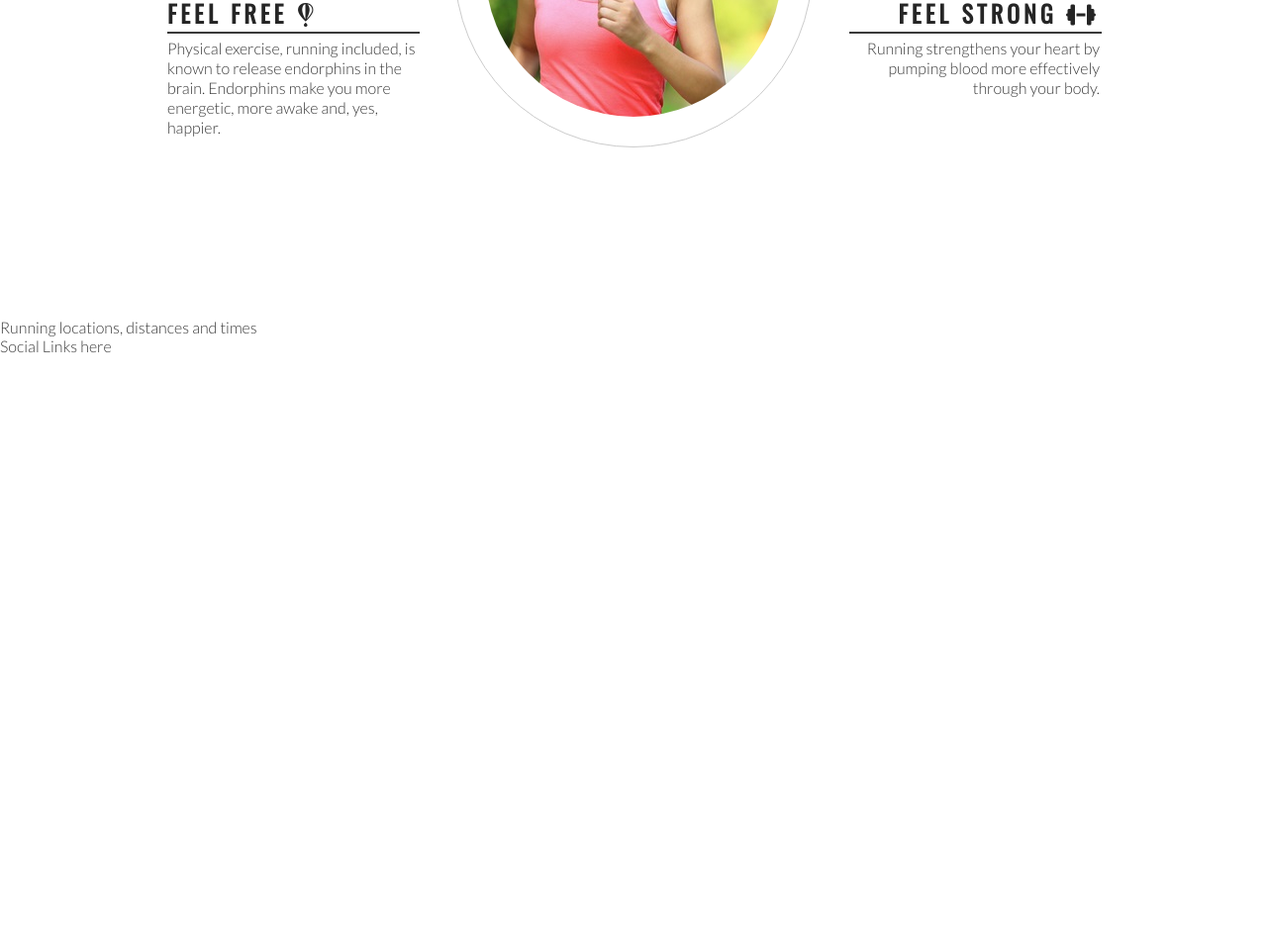
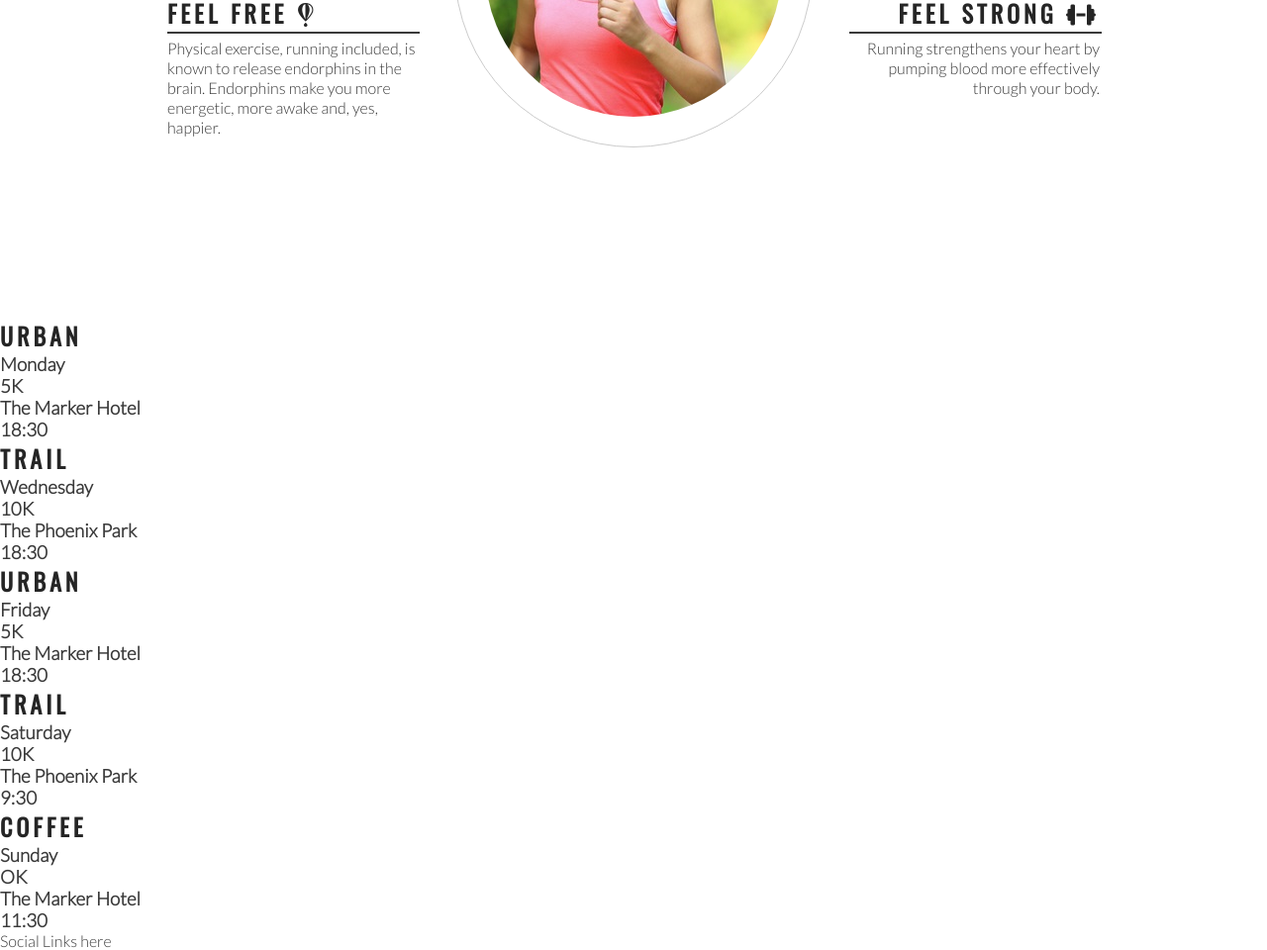
Before and after one commit to MHickey2/love-running, a plain HTML site: page index.html in a window 1280 px wide. Shown: the part 954-1914 px from the top of the page at 99% size. Before the commit the page ends 1313 px from the top, so only its background shows below. Drawn offline with nearby package versions, Linux system fonts and the light colour scheme.

Commit message:
add meetup tiimes main structure

```diff
--- a/index.html
+++ b/index.html
@@ -78,7 +78,45 @@
 
 
     <section>
-        Running locations, distances and times
+        <div>
+            <h2>Urban</h2>
+            <h3>Monday</h3>
+            <h3>5K</h3>
+            <h3>The Marker Hotel</h3>
+            <h3>18:30</h3>
+        </div>
+
+        <div>
+            <h2>Trail</h2>
+            <h3>Wednesday</h3>
+            <h3>10K</h3>
+            <h3>The Phoenix Park</h3>
+            <h3>18:30</h3>
+        </div>
+
+        <div>
+            <h2>Urban</h2>
+            <h3>Friday</h3>
+            <h3>5K</h3>
+            <h3>The Marker Hotel</h3>
+            <h3>18:30</h3>
+        </div>
+
+        <div>
+            <h2>Trail</h2>
+            <h3>Saturday</h3>
+            <h3>10K</h3>
+            <h3>The Phoenix Park</h3>
+            <h3>9:30</h3>
+        </div>
+
+        <div>
+            <h2>Coffee</h2>
+            <h3>Sunday</h3>
+            <h3>OK</h3>
+            <h3>The Marker Hotel</h3>
+            <h3>11:30</h3>
+        </div>
     </section>
     <footer>
         Social Links here
```
